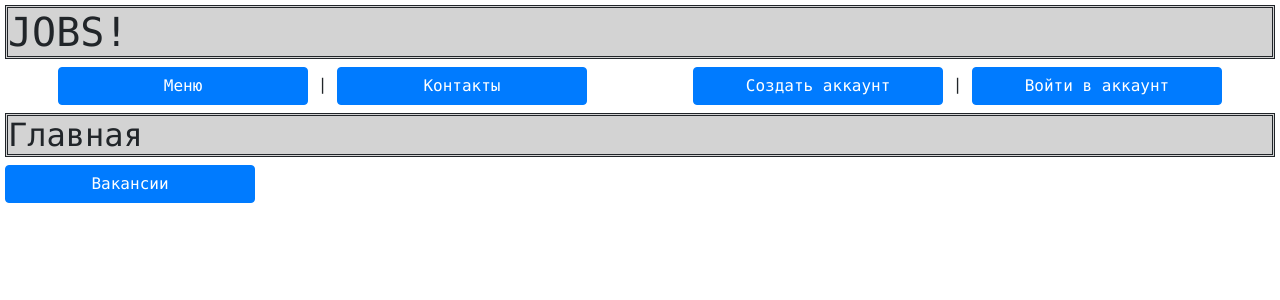
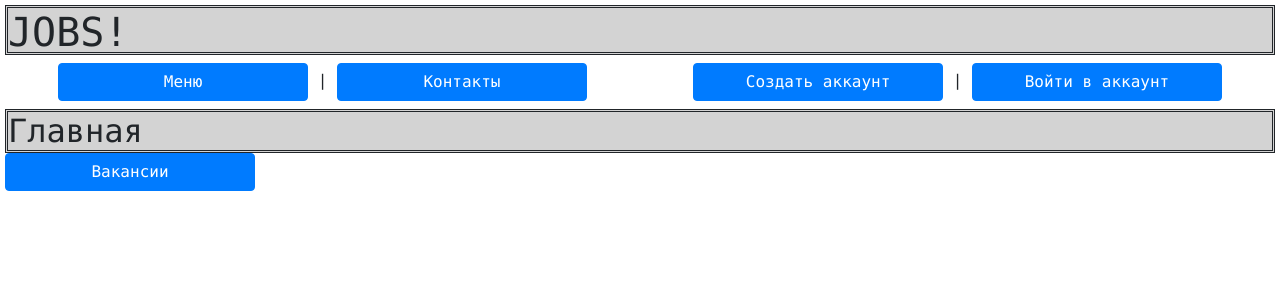
Before and after one commit to letuwwa/LitvinenkoMV, a Django app: page / in a window 1280 px wide. Shown: the top 300 px of the page. Run offline with Django 3.2, Linux system fonts and the light colour scheme; some libraries are stand-ins or nearby versions.

Commit message:
commit #33

```diff
--- a/main_app/views.py
+++ b/main_app/views.py
@@ -45,7 +45,7 @@ def job_listing(request):
     query = JobModel.objects.all().count()
 
     qs = JobModel.objects.all().order_by('-published_on')
-    paginator = Paginator(qs, 3)  # Show 3 jobs per page
+    paginator = Paginator(qs, 5)  # Show 3 jobs per page
     page = request.GET.get('page')
     try:
         qs = paginator.page(page)
--- a/templates/base.html
+++ b/templates/base.html
@@ -3,13 +3,15 @@
 <html lang="en">
 <head>
 <style>
-    h1 {
+    #h1menu {
         background-color: lightgrey;
         border: double;
+        height: 50px;
     }
-    h2 {
+    #h2menu {
         background-color: lightgrey;
         border: double;
+        height: 44px;
     }
     #alert {
         margin-left: 5px;
@@ -28,13 +30,12 @@
 </head>
 <body>
     <div id="alert">
-        <h1>JOBS!</h1>
+        <h1 id="h1menu">JOBS!</h1>
         <div style="display: flex; justify-content: space-around">
             <div>
                 <nav>
                     <a class="btn btn-primary" style="width: 250px" href="{% url 'index' %}" role="button">Меню</a> |
                     <a class="btn btn-primary" style="width: 250px" href="{% url 'contacts' %}"> Контакты</a>
-
                 </nav>
             </div>
             <div>
@@ -50,7 +51,7 @@
             </div>
             </div>
 
-            <div style="margin-top: 8px">
+            <div style="margin-top: 8px" id="h2menu">
                 {% block page_title %}
                     <h2>Главная</h2>
                 {% endblock %}
```
Also changed, not shown: templates/jobs/job_listing.html (+21 -15 lines), db.sqlite3.
